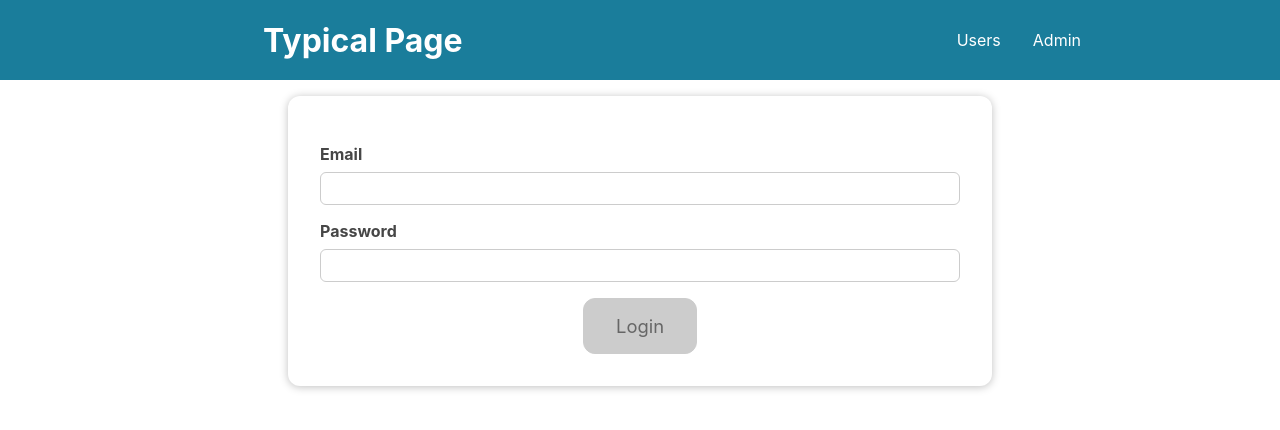
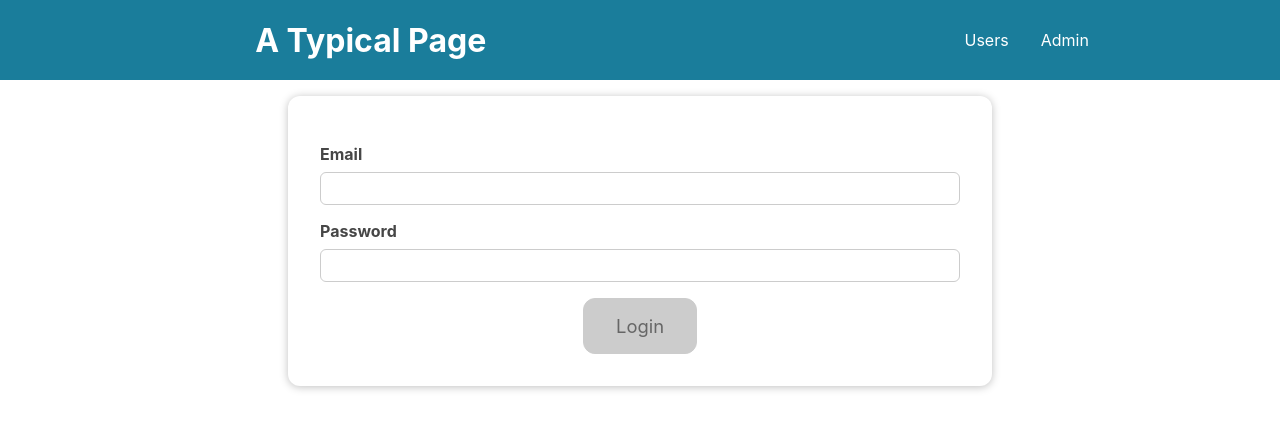
Before and after one commit to GreenBean0303/typicalPage, a React (Create React App) app in the folder my-app/: page / in a window 1280 px wide. Shown: the top 430 px of the page. Built offline with nearby package versions, Linux system fonts and the light colour scheme.

Commit message:
User login and logout  with useContext hook

```diff
--- a/my-app/src/App.jsx
+++ b/my-app/src/App.jsx
@@ -3,12 +3,16 @@ import { Fragment,useEffect,useState } from "react";
 import MainHeader from './components/MainHeader/MainHeader.jsx';
 import Login from "./components/Login/Login.jsx"
 import Home from './components/Home/Home.jsx';
+import AuthContext from './store/auth-context.jsx';
 
 function App() {
     // Initialize loggedIn state based on localStorage
     const [loggedIn, setLoggedIn] = useState(() => {
-        const storedUser = JSON.parse(localStorage.getItem('isLoggedUser'));
-        return storedUser ? storedUser.isLogged : false;
+        if (JSON.parse(localStorage.getItem('isLoggedUser')) !== null) {
+          return JSON.parse(localStorage.getItem('isLoggedUser')).isLogged;
+        } else {
+          return false;
+        }
       });
 
     console.log(loggedIn); // Debugging: Log current login state
@@ -37,13 +41,18 @@ function App() {
     };
 
     return (
-    <Fragment>
-      <MainHeader isAuthenticated={loggedIn} onLogout={logoutHandler} />
+        <AuthContext.Provider
+          value={{
+            loggedIn: loggedIn,
+            onLogout: logoutHandler
+          }}
+        >
+          <MainHeader onLogout={logoutHandler} />
           <main>
             {!loggedIn && <Login onLogin={loginHandler} />}
             {loggedIn && <Home />}
           </main>
-    </Fragment>
+        </AuthContext.Provider>
       );
 }
 
--- a/my-app/src/components/MainHeader/MainHeader.jsx
+++ b/my-app/src/components/MainHeader/MainHeader.jsx
@@ -1,12 +1,13 @@
-import "./MainHeader.css"
-import Navigation from "./Navigation.jsx"
+import './MainHeader.css';
+import Navigation from './Navigation';
 
 const MainHeader = (props) => {
-    return (
-      <header className="main-header">
-        <h1>Typical Page</h1>
-        <Navigation loggedIn={props.isAuthenticated} onLogout={props.onLogout} />
-      </header>
-    );
-  };
-export default MainHeader
+  return (
+    <header className="main-header">
+      <h1>A Typical Page</h1>
+      <Navigation onLogout={props.onLogout} />
+    </header>
+  );
+};
+
+export default MainHeader;
--- a/my-app/src/components/MainHeader/Navigation.jsx
+++ b/my-app/src/components/MainHeader/Navigation.jsx
@@ -1,7 +1,11 @@
-import "./Navigation.css"
-import Button from "../UI/Button"
+import './Navigation.css';
+import Button from '../UI/Button';
+import AuthContext from '../../store/auth-context';
 
-const Navigation = (props) => {
+const Navigation = () => {
+  return (
+    <AuthContext.Consumer>
+      {(context) => {
         return (
           <nav className="nav">
             <ul>
@@ -11,14 +15,17 @@ const Navigation = (props) => {
               <li>
                 <a href="/admin">Admin</a>
               </li>
-                {props.loggedIn && (
+              {context.loggedIn && (
                 <li>
-                        <Button onclick={props.onLogout}>Logout</Button>
+                  <Button onClick={context.onLogout}>Logout</Button>
                 </li>
               )}
             </ul>
           </nav>
-    )
-}
+        );
+      }}
+    </AuthContext.Consumer>
+  );
+};
 
-export default Navigation
+export default Navigation;
--- /dev/null
+++ b/my-app/src/store/auth-context.jsx
@@ -0,0 +1,7 @@
+import { createContext } from "react";
+
+const AuthContext = createContext({
+  loggedIn: false
+});
+
+export default AuthContext;
```
Lines whose indentation alone changed are shown as unchanged.
